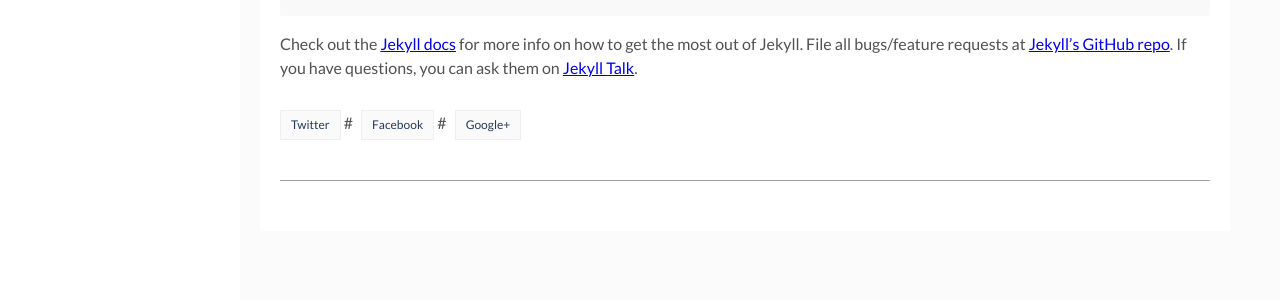
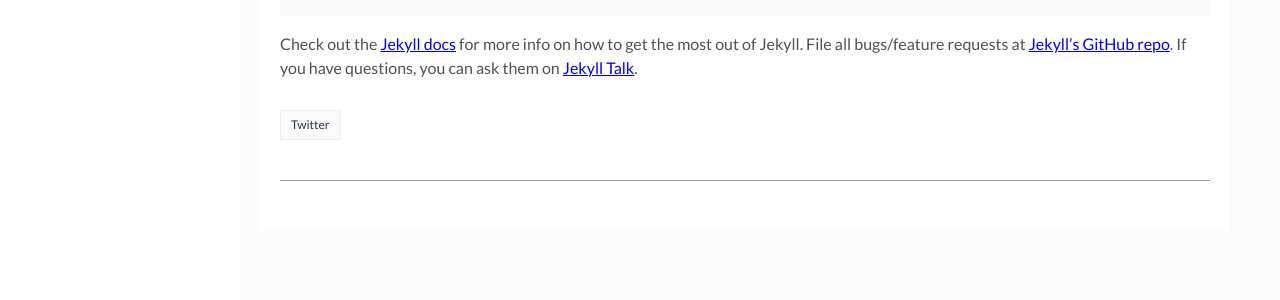
Before and after one commit to ROBOTICronics/ROBOTICronics.github.io, a Jekyll site: the page built from _posts/2017-04-06-welcome-to-jekyll.markdown, in a window 1280 px wide. Shown: the part 470-770 px from the top of the page. Built offline with Jekyll 4.4.1, drawn with Linux system fonts in a browser that asks for light colours; comment, search, counter and statistics services are not loaded.

Commit message:
Update post.html

```diff
--- a/_layouts/post.html
+++ b/_layouts/post.html
@@ -23,8 +23,10 @@
       <div class="page-footer">
         <div class="page-share">
           <a href="https://twitter.com/intent/tweet?text={{ page.title }}&url={{ site.url }}{{ page.url }}" title="Share on Twitter" rel="nofollow" target="_blank">Twitter</a>
-          # <a href="https://facebook.com/sharer.php?u={{ site.url }}{{ page.url }}" title="Share on Facebook" rel="nofollow" target="_blank">Facebook</a>
-          # <a href="https://plus.google.com/share?url={{ site.url }}{{ page.url }}" title="Share on Google+" rel="nofollow" target="_blank">Google+</a>
+          <!--
+<a href="https://facebook.com/sharer.php?u={{ site.url }}{{ page.url }}" title="Share on Facebook" rel="nofollow" target="_blank">Facebook</a>
+<a href="https://plus.google.com/share?url={{ site.url }}{{ page.url }}" title="Share on Google+" rel="nofollow" target="_blank">Google+</a>
+-->
         </div>
         <div class="page-tag">
           {% for tag in page.tags %}
```
